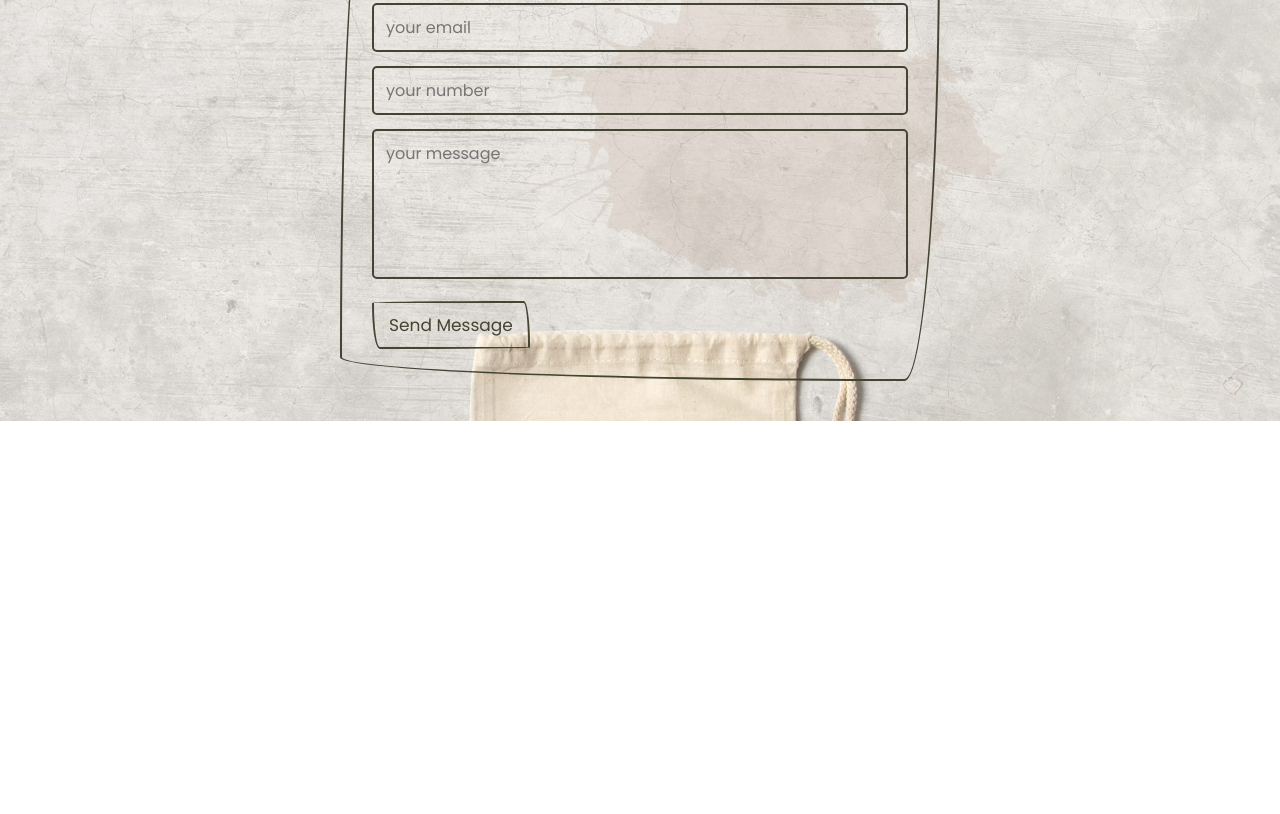
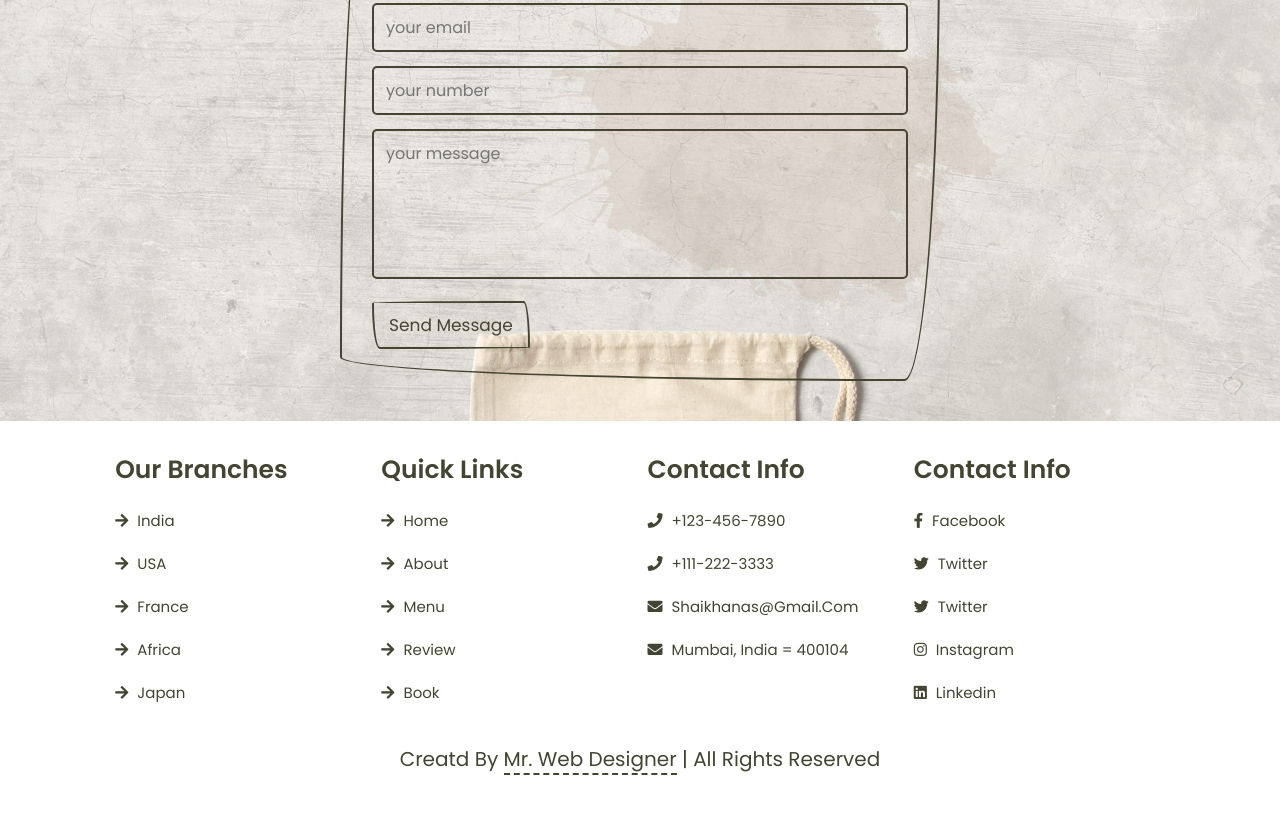
Before and after one commit to nayaksneha07482/Html-CSS-JS-Responsive-websites-, a plain HTML site: page Hot-Coffee/index.html in a window 1280 px wide. Shown: the part 3013-3827 px from the top of the page. Before the commit the page ends 3434 px from the top, so only its background shows below. Drawn offline with nearby package versions, Linux system fonts and the light colour scheme.

Commit message:
footer part done

```diff
--- a/Hot-Coffee/index.html
+++ b/Hot-Coffee/index.html
@@ -273,5 +273,55 @@
 </section>
 
 <!-- book section ends -->
+
+<!-- footer section starts  -->
+
+<section class="footer">
+
+    <div class="box-container">
+
+        <div class="box">
+            <h3>our branches</h3>
+            <a href="#"> <i class="fas fa-arrow-right"></i> india </a>
+            <a href="#"> <i class="fas fa-arrow-right"></i> USA </a>
+            <a href="#"> <i class="fas fa-arrow-right"></i> france </a>
+            <a href="#"> <i class="fas fa-arrow-right"></i> africa </a>
+            <a href="#"> <i class="fas fa-arrow-right"></i> Japan </a>
+        </div>
+
+        <div class="box">
+            <h3>quick links</h3>
+            <a href="#"> <i class="fas fa-arrow-right"></i> home </a>
+            <a href="#"> <i class="fas fa-arrow-right"></i> about </a>
+            <a href="#"> <i class="fas fa-arrow-right"></i> menu </a>
+            <a href="#"> <i class="fas fa-arrow-right"></i> review </a>
+            <a href="#"> <i class="fas fa-arrow-right"></i> book </a>
+        </div>
+
+        <div class="box">
+            <h3>contact info</h3>
+            <a href="#"> <i class="fas fa-phone"></i> +123-456-7890 </a>
+            <a href="#"> <i class="fas fa-phone"></i> +111-222-3333 </a>
+            <a href="#"> <i class="fas fa-envelope"></i> shaikhanas@gmail.com </a>
+            <a href="#"> <i class="fas fa-envelope"></i> mumbai, india = 400104 </a>
+        </div>
+
+        <div class="box">
+            <h3>contact info</h3>
+            <a href="#"> <i class="fab fa-facebook-f"></i> facebook </a>
+            <a href="#"> <i class="fab fa-twitter"></i> twitter </a>
+            <a href="#"> <i class="fab fa-twitter"></i> twitter </a>
+            <a href="#"> <i class="fab fa-instagram"></i> instagram </a>
+            <a href="#"> <i class="fab fa-linkedin"></i> linkedin </a>
+        </div>
+
+    </div>
+
+    <div class="credit"> creatd by <span>mr. web designer</span> | all rights reserved </div>
+
+</section>
+
+<!-- footer section ends -->
+
 </body>
 </html>
--- a/Hot-Coffee/style.css
+++ b/Hot-Coffee/style.css
@@ -408,3 +408,42 @@ section{
     height:15rem;
     resize: none;
 }
+/* ----------footer-- */
+.footer .box-container{
+    display: grid;
+    grid-template-columns: repeat(auto-fit, minmax(23rem, 1fr));
+    gap:1.5rem;
+}
+
+.footer .box-container .box h3{
+    font-size: 2.5rem;
+    padding:1rem 0;
+    color:var(--main-color);
+}
+
+.footer .box-container .box a{
+    display: block;
+    font-size: 1.5rem;
+    padding:1rem 0;
+    color:var(--main-color);
+}
+
+.footer .box-container .box a i{
+    padding-right: .5rem;
+}
+
+.footer .box-container .box a:hover i{
+    padding-right: 2rem;
+}
+
+.footer .credit{
+    text-align: center;
+    font-size: 2rem;
+    padding:2rem 1rem;
+    margin-top: 1rem;
+    color:var(--main-color);
+}
+
+.footer .credit span{
+    border-bottom: var(--border-hover);
+}
```
